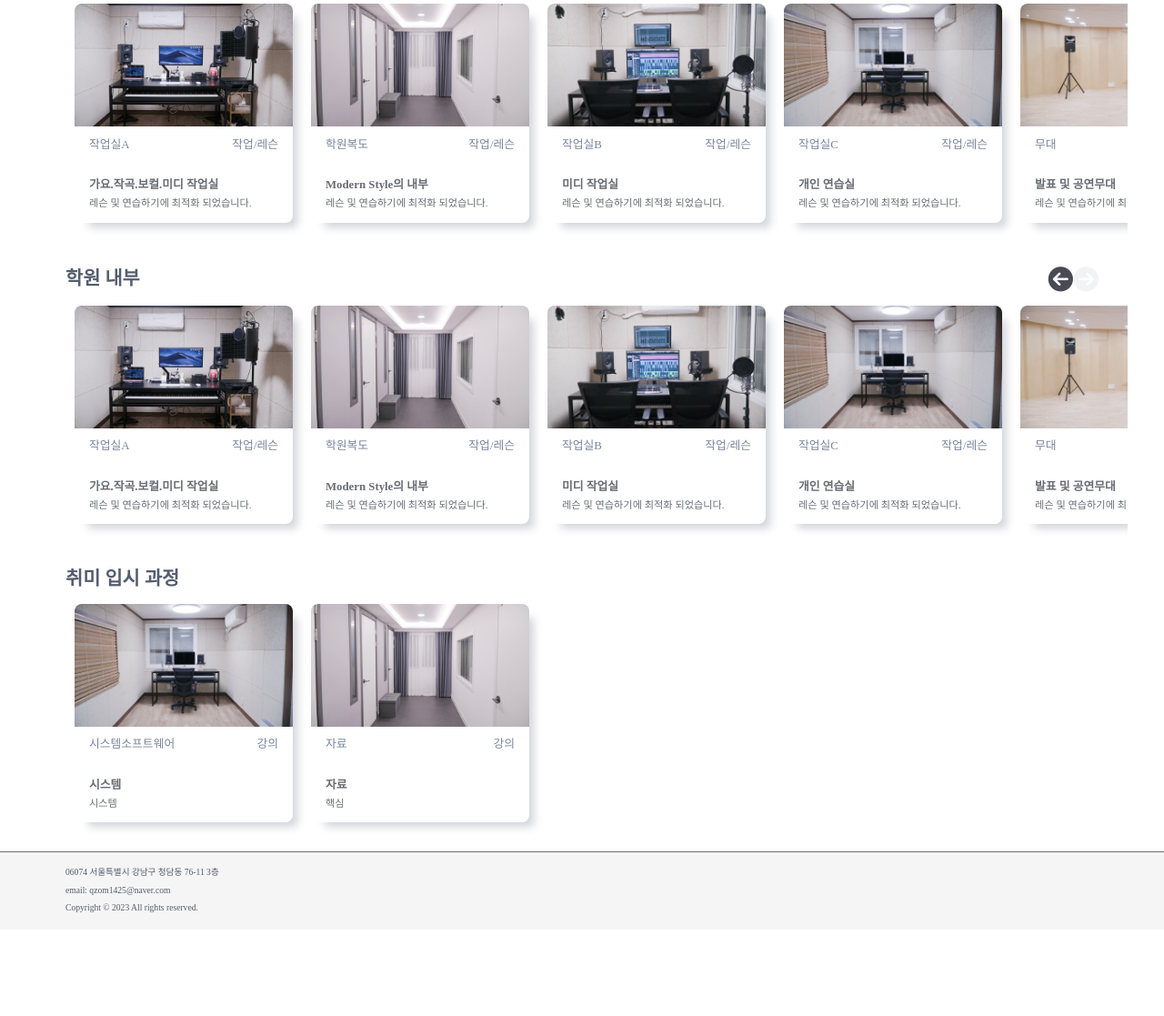
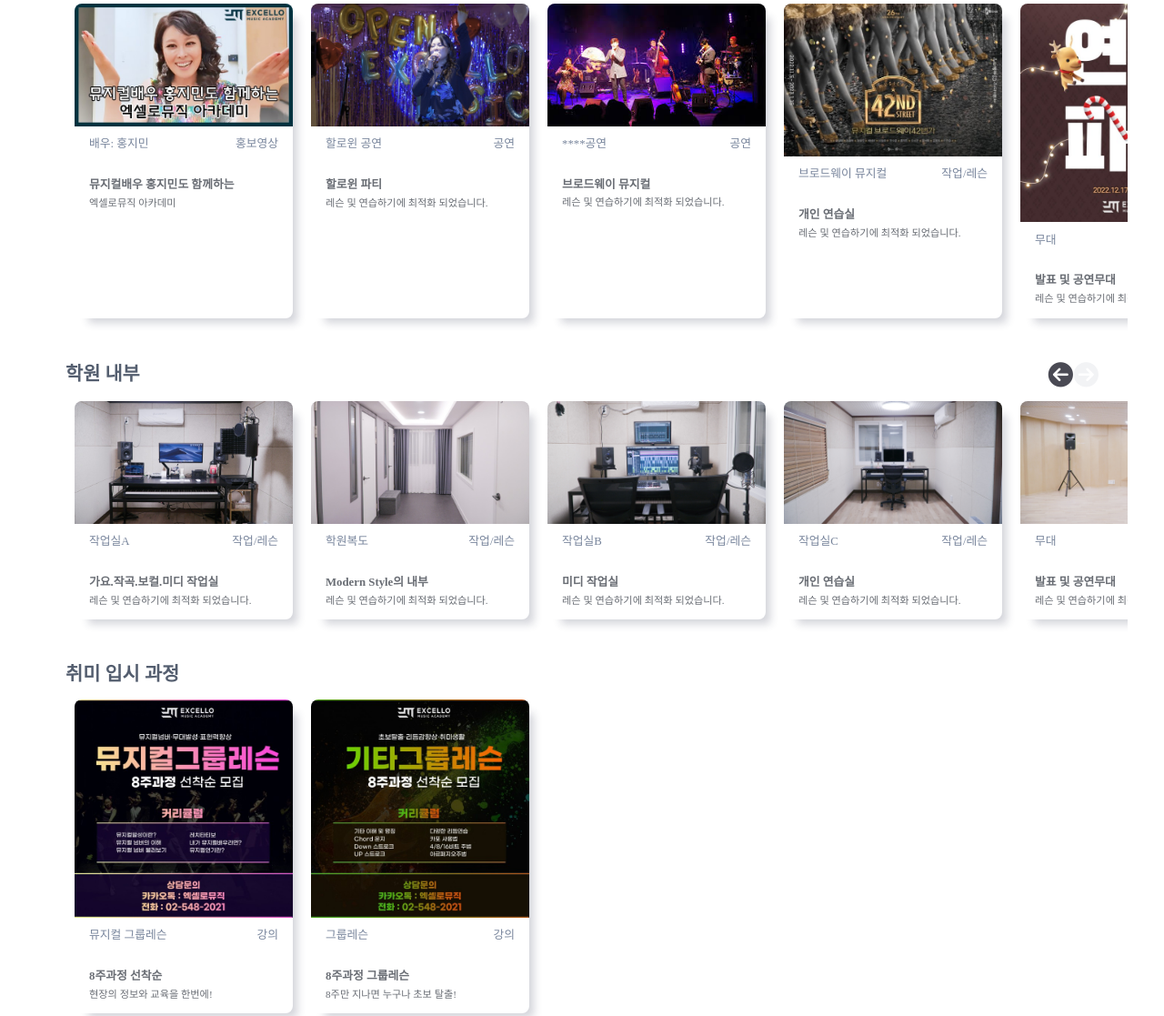
Before and after one commit to SDgon/site_practice, a plain HTML site: page site_practice/index.html in a window 1280 px wide. Shown: the part 619-1736 px from the top of the page at 91% size. Before the commit the page ends 1657 px from the top, so only its background shows below. Drawn offline with nearby package versions, Linux system fonts and the light colour scheme; a script that the page names is missing; a web font is replaced by a local one.

Commit message:
Add files via upload

```diff
--- a/site_practice/css/style.css
+++ b/site_practice/css/style.css
@@ -1,7 +1,7 @@
 *{
   box-sizing: border-box;     /*보더까지 포함한 영역을 사이즈로 설정 */
 }
-                                           /**/
+
 body {
   margin: 0 auto;
   color: rgb(78, 80, 81);
@@ -99,8 +99,8 @@ section {                        /*기본 설정*/
   width: 100%;
   height: 100%;
   background-color: rgb(184, 150, 150);
-  opacity: 0.8;      /*투명도*/
-  z-index: 2;
+  opacity: 0;      /*투명도*/
+  z-index: 0;
 }
 
 .title-container {
--- a/site_practice/index.html
+++ b/site_practice/index.html
@@ -119,56 +119,56 @@
         </div>
         <ul class="class-list" data-position="0">
           <li class="class-card">
-            <img src="img/room.jpg" alt="작업실" class="class-image">
+            <img src="img/hong.jpg" alt="배우 홍지민" class="class-image">
             <a href="" target="_blank">                                                   <!--링크 걸어주세요 -->
             <div class="class-container">
               <div class="class-skill">
-                <div class="class-type">작업실A</div>
-                <div class="class-format">작업/레슨</div>
+                <div class="class-type">배우: 홍지민</div>
+                <div class="class-format">홍보영상</div>
               </div>
               <div class="class-desc">
-                <div class="class-title">가요.작곡.보컬.미디 작업실</div>
+                <div class="class-title">뮤지컬배우 홍지민도 함께하는</div>
+                <div class="class-detail">엑셀로뮤직 아카데미</div>
+              </div>
+            </div>
+           </a>
+          </li>
+          <li class="class-card">
+            <img src="img/hallowin.png" alt="할로윈 공연" class="class-image">
+            <a href="" target="_blank">                                                   <!--링크 걸어주세요 -->
+            <div class="class-container">
+              <div class="class-skill">
+                <div class="class-type">할로윈 공연</div>
+                <div class="class-format">공연</div>
+              </div>
+              <div class="class-desc">
+                <div class="class-title">할로윈 파티</div>
                 <div class="class-detail">레슨 및 연습하기에 최적화 되었습니다.</div>
               </div>
             </div>
            </a>
           </li>
           <li class="class-card">
-            <img src="img/inner.jpg" alt="작업실" class="class-image">
+            <img src="img/livepupomun.jfif" alt="공연" class="class-image">
             <a href="" target="_blank">                                                   <!--링크 걸어주세요 -->
             <div class="class-container">
               <div class="class-skill">
-                <div class="class-type">학원복도</div>
-                <div class="class-format">작업/레슨</div>
+                <div class="class-type">****공연</div>
+                <div class="class-format">공연</div>
               </div>
               <div class="class-desc">
-                <div class="class-title">Modern Style의 내부</div>
+                <div class="class-title">브로드웨이 뮤지컬</div>
                 <div class="class-detail">레슨 및 연습하기에 최적화 되었습니다.</div>
               </div>
             </div>
            </a>
           </li>
           <li class="class-card">
-            <img src="img/inner1.jpg" alt="작업실" class="class-image">
+            <img src="img/broadway.jpg" alt="브로드웨이 뮤지컬" class="class-image">
             <a href="" target="_blank">                                                   <!--링크 걸어주세요 -->
             <div class="class-container">
               <div class="class-skill">
-                <div class="class-type">작업실B</div>
-                <div class="class-format">작업/레슨</div>
-              </div>
-              <div class="class-desc">
-                <div class="class-title">미디 작업실</div>
-                <div class="class-detail">레슨 및 연습하기에 최적화 되었습니다.</div>
-              </div>
-            </div>
-           </a>
-          </li>
-          <li class="class-card">
-            <img src="img/inner2.jpg" alt="작업실" class="class-image">
-            <a href="" target="_blank">                                                   <!--링크 걸어주세요 -->
-            <div class="class-container">
-              <div class="class-skill">
-                <div class="class-type">작업실C</div>
+                <div class="class-type">브로드웨이 뮤지컬</div>
                 <div class="class-format">작업/레슨</div>
               </div>
               <div class="class-desc">
@@ -179,7 +179,7 @@
            </a>
           </li>
           <li class="class-card">
-            <img src="img/DSC05848.jpg" alt="작업실" class="class-image">
+            <img src="img/chrismas.jpg" alt="레슨정보" class="class-image">
             <a href="" target="_blank">                                                   <!--링크 걸어주세요 -->
             <div class="class-container">
               <div class="class-skill">
@@ -299,31 +299,31 @@
         </div>
         <ul class="class-list" data-position="0">
           <li class="class-card">
-            <img src="/img/inner2.jpg" alt="강의" class="class-image" />
+            <img src="/img/musical.jpg" alt="뮤지컬 강의" class="class-image" />
             <a href="" target="_blank">
               <div class="class-container">
                 <div class="class-skill">
-                  <div class="class-type">시스템소프트웨어</div>
+                  <div class="class-type">뮤지컬 그룹레슨</div>
                   <div class="class-format">강의</div>
                 </div>
                 <div class="class-desc">
-                  <div class="class-title">시스템</div>
-                  <div class="class-detail">시스템</div>
+                  <div class="class-title">8주과정 선착순</div>
+                  <div class="class-detail">현장의 정보와 교육을 한번에!</div>
                 </div>
               </div>
             </a>
           </li>
           <li class="class-card">
-            <img src="/img/inner.jpg" alt="강의" class="class-image"/>
+            <img src="/img/guitar.jpg" alt="기타 그룹 레슨" class="class-image"/>
             <a href="" target="_blank">
               <div class="class-container">
                 <div class="class-skill">
-                  <div class="class-type">자료</div>
+                  <div class="class-type">그룹레슨</div>
                   <div class="class-format">강의</div>
                 </div>
                 <div class="class-desc">
-                  <div class="class-title">자료</div>
-                  <div class="class-detail">핵심</div>
+                  <div class="class-title">8주과정 그룹레슨</div>
+                  <div class="class-detail">8주만 지나면 누구나 초보 탈출!</div>
                 </div>
               </div>
             </a>
@@ -343,9 +343,7 @@
 
 <a id="backtotop"></a>
 <!--최신문법을 기존문법으로 자동변환 (babel) 예를 들어 (=>) 이런부분-->
-<script src="https://cdn.jsdeliver.net/npm/axios/dist/axios.min.js"></script>
 <script src="https://cdnjs.cloudflare.com/ajax/libs/babel-standalone/6.24.0/babel.js"></script>
 <script type="text/babel" src="js/main.js"></script>
-<script type="text/babel" src="js/comm.js"></script>
 </body>
 </html>
```
Also changed, not shown: site_practice/img/broadway.jpg (added), site_practice/img/chrismas.jpg (added), site_practice/img/guitar.jpg (added), site_practice/img/hallowin.png (added), site_practice/img/hong.jpg (added), site_practice/img/livepupomun.jfif (added), site_practice/img/musical.jpg (added).
